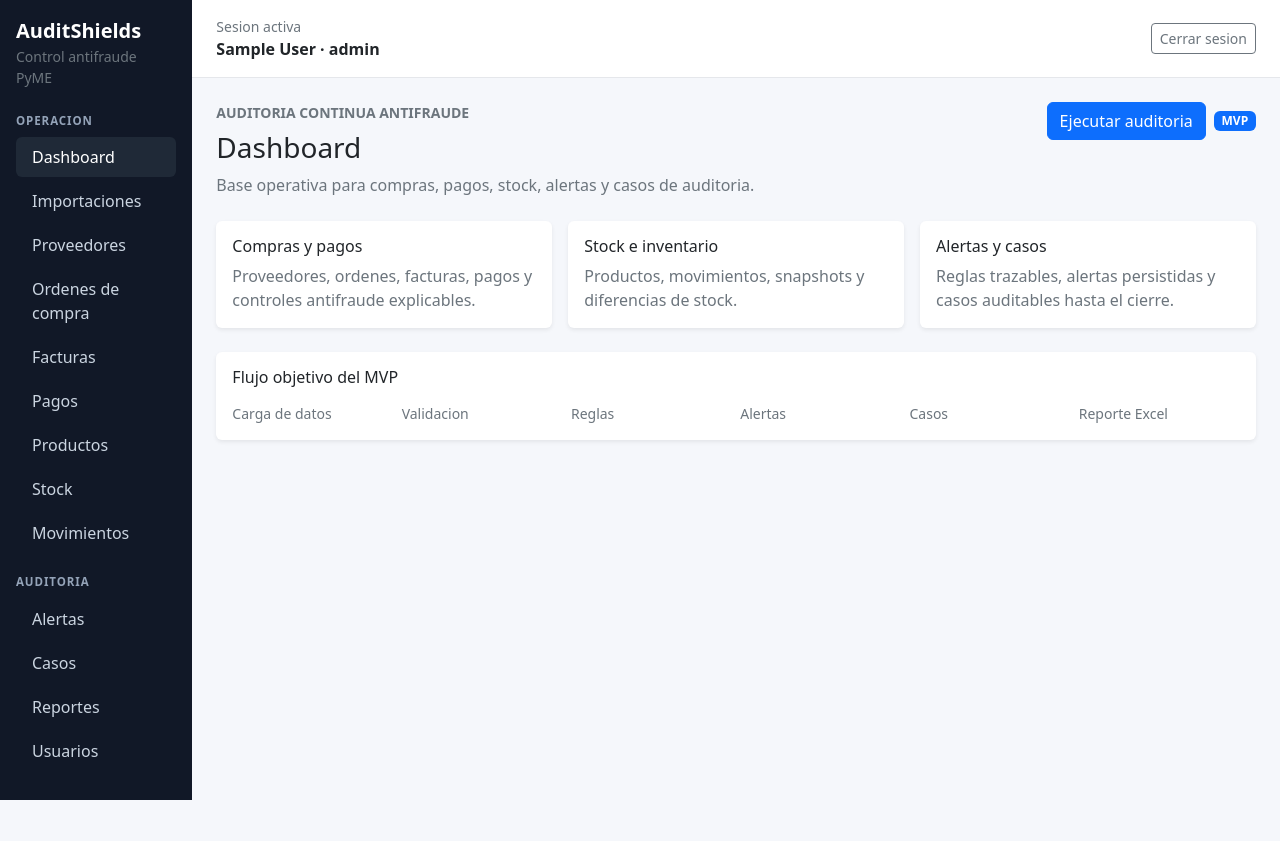
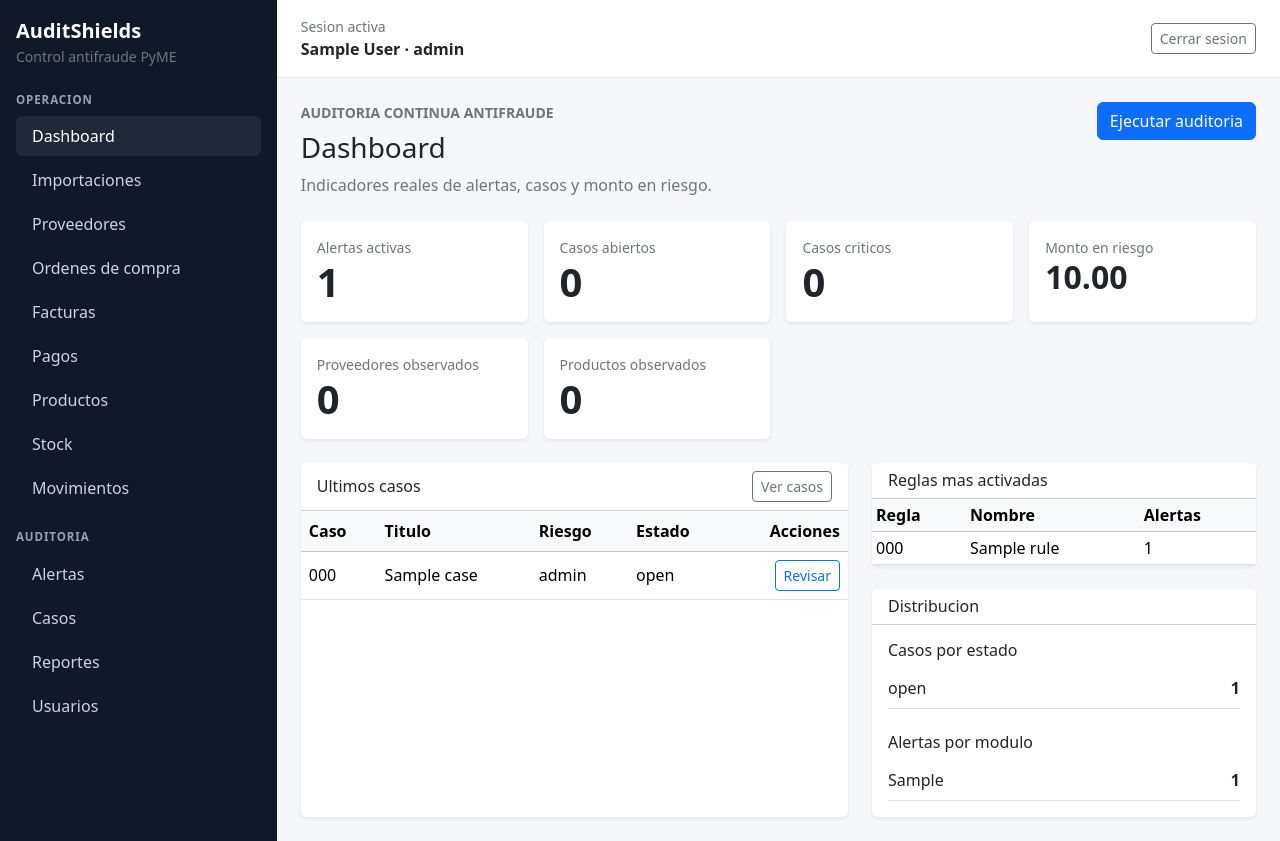
Before and after one commit to Abalito04/AuditShields, a Flask app: page /dashboard in a window 1280 px wide. Before the commit the page ends 800 px from the top, so only its background shows below. Run offline with Flask 3, Linux system fonts and the light colour scheme; a user stored in the database is signed in; tables that the repository leaves empty hold one stand-in row (values such as "Sample post").

Commit message:
feat: add dashboard metrics and excel reports

```diff
--- a/backend/app/routes/dashboard.py
+++ b/backend/app/routes/dashboard.py
@@ -1,5 +1,9 @@
 from flask import Blueprint, render_template
 from flask_login import login_required
+
+from app.models import FraudRule
+from app.services.dashboard_service import get_dashboard_metrics
+from app.utils.labels import CASE_STATUS_LABELS, MODULE_LABELS, RISK_LEVEL_LABELS
 
 
 dashboard_bp = Blueprint("dashboard", __name__)
@@ -9,4 +13,17 @@ dashboard_bp = Blueprint("dashboard", __name__)
 @dashboard_bp.get("/dashboard")
 @login_required
 def index():
-    return render_template("dashboard/index.html")
+    metrics = get_dashboard_metrics()
+    top_rules = []
+    for rule_id, count in metrics["top_rules"]:
+        rule = FraudRule.query.get(rule_id)
+        if rule:
+            top_rules.append({"rule": rule, "count": count})
+    return render_template(
+        "dashboard/index.html",
+        metrics=metrics,
+        top_rules=top_rules,
+        case_status_labels=CASE_STATUS_LABELS,
+        module_labels=MODULE_LABELS,
+        risk_level_labels=RISK_LEVEL_LABELS,
+    )
--- /dev/null
+++ b/backend/app/services/dashboard_service.py
@@ -0,0 +1,85 @@
+from decimal import Decimal
+
+from sqlalchemy import func
+
+from app.models import Alert, Case
+
+
+OPEN_CASE_STATUSES = {
+    "new",
+    "in_review",
+    "requires_documentation",
+    "observed",
+    "in_correction",
+    "confirmed",
+    "escalated",
+}
+
+
+def get_dashboard_metrics() -> dict:
+    active_alerts = Alert.query.filter(Alert.status == "open").count()
+    open_cases = Case.query.filter(Case.status.in_(OPEN_CASE_STATUSES)).count()
+    critical_cases = Case.query.filter(
+        Case.status.in_(OPEN_CASE_STATUSES),
+        Case.risk_level == "critical",
+    ).count()
+    amount_at_risk = (
+        Alert.query.filter(Alert.status == "open")
+        .with_entities(func.coalesce(func.sum(Alert.amount_at_risk), 0))
+        .scalar()
+        or Decimal("0")
+    )
+
+    suppliers_observed = (
+        Alert.query.filter(
+            Alert.status == "open",
+            Alert.entity_type == "supplier",
+        )
+        .with_entities(func.count(func.distinct(Alert.entity_id)))
+        .scalar()
+        or 0
+    )
+    products_observed = (
+        Alert.query.filter(
+            Alert.status == "open",
+            Alert.entity_type.in_(["product", "inventory_snapshot", "stock_movement"]),
+        )
+        .with_entities(func.count(Alert.id))
+        .scalar()
+        or 0
+    )
+
+    cases_by_status = (
+        Case.query.with_entities(Case.status, func.count(Case.id))
+        .group_by(Case.status)
+        .order_by(func.count(Case.id).desc())
+        .all()
+    )
+    alerts_by_module = (
+        Alert.query.with_entities(Alert.module, func.count(Alert.id))
+        .group_by(Alert.module)
+        .order_by(func.count(Alert.id).desc())
+        .all()
+    )
+    top_rules = (
+        Alert.query.join(Alert.rule)
+        .with_entities(Alert.rule_id, func.count(Alert.id))
+        .group_by(Alert.rule_id)
+        .order_by(func.count(Alert.id).desc())
+        .limit(5)
+        .all()
+    )
+    latest_cases = Case.query.order_by(Case.created_at.desc()).limit(8).all()
+
+    return {
+        "active_alerts": active_alerts,
+        "open_cases": open_cases,
+        "critical_cases": critical_cases,
+        "amount_at_risk": amount_at_risk,
+        "suppliers_observed": suppliers_observed,
+        "products_observed": products_observed,
+        "cases_by_status": cases_by_status,
+        "alerts_by_module": alerts_by_module,
+        "top_rules": top_rules,
+        "latest_cases": latest_cases,
+    }
--- a/backend/app/templates/dashboard/index.html
+++ b/backend/app/templates/dashboard/index.html
@@ -7,62 +7,161 @@
     <div>
       <p class="text-uppercase text-secondary small fw-semibold mb-2">Auditoria continua antifraude</p>
       <h1 class="h3 mb-2">Dashboard</h1>
-      <p class="text-secondary mb-0">
-        Base operativa para compras, pagos, stock, alertas y casos de auditoria.
-      </p>
+      <p class="text-secondary mb-0">Indicadores reales de alertas, casos y monto en riesgo.</p>
     </div>
-    <div class="d-flex gap-2 align-items-center">
-      <form method="post" action="{{ url_for('audit.run') }}">
-        <button class="btn btn-primary" type="submit">Ejecutar auditoria</button>
-      </form>
-      <span class="badge text-bg-primary">MVP</span>
-    </div>
+    <form method="post" action="{{ url_for('audit.run') }}">
+      <button class="btn btn-primary" type="submit">Ejecutar auditoria</button>
+    </form>
   </section>
 
-  <section class="row g-3">
-    <div class="col-md-4">
-      <div class="card h-100 border-0 shadow-sm">
+  <section class="row g-3 mb-4">
+    <div class="col-md-6 col-xl-3">
+      <div class="card border-0 shadow-sm h-100">
         <div class="card-body">
-          <h2 class="h6">Compras y pagos</h2>
-          <p class="text-secondary mb-0">
-            Proveedores, ordenes, facturas, pagos y controles antifraude explicables.
-          </p>
+          <div class="text-secondary small">Alertas activas</div>
+          <div class="display-6 fw-semibold">{{ metrics.active_alerts }}</div>
         </div>
       </div>
     </div>
-    <div class="col-md-4">
-      <div class="card h-100 border-0 shadow-sm">
+    <div class="col-md-6 col-xl-3">
+      <div class="card border-0 shadow-sm h-100">
         <div class="card-body">
-          <h2 class="h6">Stock e inventario</h2>
-          <p class="text-secondary mb-0">
-            Productos, movimientos, snapshots y diferencias de stock.
-          </p>
+          <div class="text-secondary small">Casos abiertos</div>
+          <div class="display-6 fw-semibold">{{ metrics.open_cases }}</div>
         </div>
       </div>
     </div>
-    <div class="col-md-4">
-      <div class="card h-100 border-0 shadow-sm">
+    <div class="col-md-6 col-xl-3">
+      <div class="card border-0 shadow-sm h-100">
         <div class="card-body">
-          <h2 class="h6">Alertas y casos</h2>
-          <p class="text-secondary mb-0">
-            Reglas trazables, alertas persistidas y casos auditables hasta el cierre.
-          </p>
+          <div class="text-secondary small">Casos criticos</div>
+          <div class="display-6 fw-semibold">{{ metrics.critical_cases }}</div>
+        </div>
+      </div>
+    </div>
+    <div class="col-md-6 col-xl-3">
+      <div class="card border-0 shadow-sm h-100">
+        <div class="card-body">
+          <div class="text-secondary small">Monto en riesgo</div>
+          <div class="h2 fw-semibold mb-0">{{ metrics.amount_at_risk }}</div>
+        </div>
+      </div>
+    </div>
+    <div class="col-md-6 col-xl-3">
+      <div class="card border-0 shadow-sm h-100">
+        <div class="card-body">
+          <div class="text-secondary small">Proveedores observados</div>
+          <div class="display-6 fw-semibold">{{ metrics.suppliers_observed }}</div>
+        </div>
+      </div>
+    </div>
+    <div class="col-md-6 col-xl-3">
+      <div class="card border-0 shadow-sm h-100">
+        <div class="card-body">
+          <div class="text-secondary small">Productos observados</div>
+          <div class="display-6 fw-semibold">{{ metrics.products_observed }}</div>
         </div>
       </div>
     </div>
   </section>
 
-  <section class="card border-0 shadow-sm mt-4">
-    <div class="card-body">
-      <h2 class="h6 mb-3">Flujo objetivo del MVP</h2>
-      <div class="row g-2 text-secondary small">
-        <div class="col-md">Carga de datos</div>
-        <div class="col-md">Validacion</div>
-        <div class="col-md">Reglas</div>
-        <div class="col-md">Alertas</div>
-        <div class="col-md">Casos</div>
-        <div class="col-md">Reporte Excel</div>
-      </div>
+  <div class="row g-4">
+    <div class="col-xl-7">
+      <section class="card border-0 shadow-sm h-100">
+        <div class="card-header bg-white d-flex justify-content-between align-items-center">
+          <h2 class="h6 mb-0">Ultimos casos</h2>
+          <a class="btn btn-sm btn-outline-secondary" href="{{ url_for('cases.index') }}">Ver casos</a>
+        </div>
+        <div class="table-responsive">
+          <table class="table table-hover align-middle mb-0">
+            <thead class="table-light">
+              <tr>
+                <th>Caso</th>
+                <th>Titulo</th>
+                <th>Riesgo</th>
+                <th>Estado</th>
+                <th class="text-end">Acciones</th>
+              </tr>
+            </thead>
+            <tbody>
+              {% for audit_case in metrics.latest_cases %}
+                <tr>
+                  <td>{{ audit_case.case_number }}</td>
+                  <td>{{ audit_case.title }}</td>
+                  <td>{{ risk_level_labels.get(audit_case.risk_level, audit_case.risk_level) }}</td>
+                  <td>{{ case_status_labels.get(audit_case.status, audit_case.status) }}</td>
+                  <td class="text-end">
+                    <a class="btn btn-sm btn-outline-primary" href="{{ url_for('cases.detail', item_id=audit_case.id) }}">Revisar</a>
+                  </td>
+                </tr>
+              {% else %}
+                <tr>
+                  <td class="text-center text-secondary py-4" colspan="5">Todavia no hay casos.</td>
+                </tr>
+              {% endfor %}
+            </tbody>
+          </table>
+        </div>
+      </section>
     </div>
-  </section>
+
+    <div class="col-xl-5">
+      <section class="card border-0 shadow-sm mb-4">
+        <div class="card-header bg-white">
+          <h2 class="h6 mb-0">Reglas mas activadas</h2>
+        </div>
+        <div class="table-responsive">
+          <table class="table table-sm align-middle mb-0">
+            <thead class="table-light">
+              <tr>
+                <th>Regla</th>
+                <th>Nombre</th>
+                <th>Alertas</th>
+              </tr>
+            </thead>
+            <tbody>
+              {% for item in top_rules %}
+                <tr>
+                  <td>{{ item.rule.code }}</td>
+                  <td>{{ item.rule.name }}</td>
+                  <td>{{ item.count }}</td>
+                </tr>
+              {% else %}
+                <tr>
+                  <td class="text-center text-secondary py-3" colspan="3">Sin alertas.</td>
+                </tr>
+              {% endfor %}
+            </tbody>
+          </table>
+        </div>
+      </section>
+
+      <section class="card border-0 shadow-sm">
+        <div class="card-header bg-white">
+          <h2 class="h6 mb-0">Distribucion</h2>
+        </div>
+        <div class="card-body">
+          <h3 class="h6">Casos por estado</h3>
+          {% for status, count in metrics.cases_by_status %}
+            <div class="d-flex justify-content-between border-bottom py-2">
+              <span>{{ case_status_labels.get(status, status) }}</span>
+              <strong>{{ count }}</strong>
+            </div>
+          {% else %}
+            <p class="text-secondary">Sin casos.</p>
+          {% endfor %}
+
+          <h3 class="h6 mt-4">Alertas por modulo</h3>
+          {% for module, count in metrics.alerts_by_module %}
+            <div class="d-flex justify-content-between border-bottom py-2">
+              <span>{{ module_labels.get(module, module) }}</span>
+              <strong>{{ count }}</strong>
+            </div>
+          {% else %}
+            <p class="text-secondary mb-0">Sin alertas.</p>
+          {% endfor %}
+        </div>
+      </section>
+    </div>
+  </div>
 {% endblock %}
```
Also changed, not shown: backend/app/routes/reports.py (+36 -6 lines), backend/app/services/report_service.py (added, +187 -0 lines), backend/app/templates/reports/index.html (added, +41 -0 lines), README.md.
